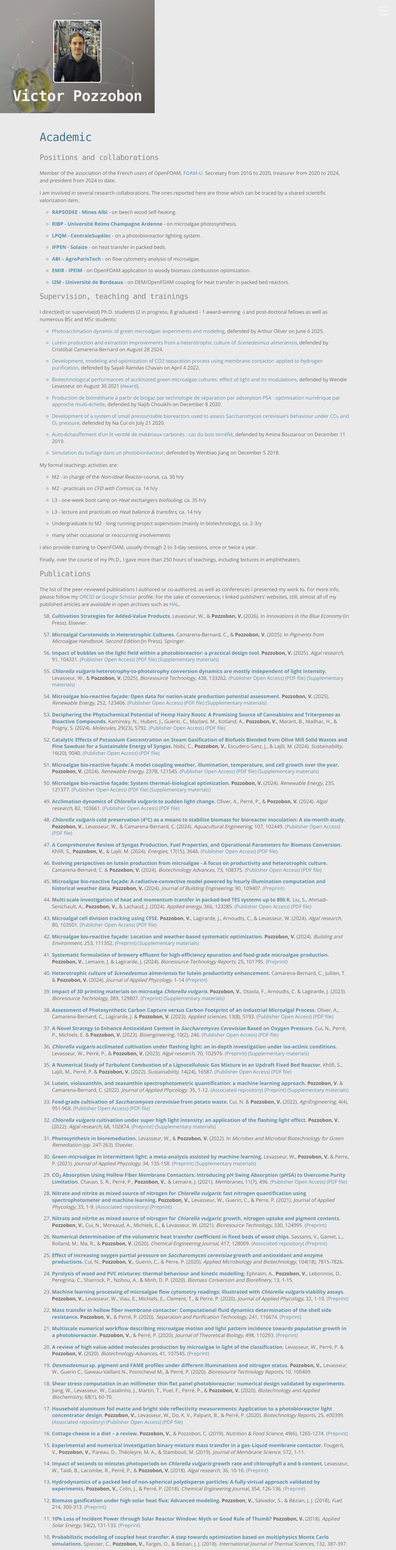
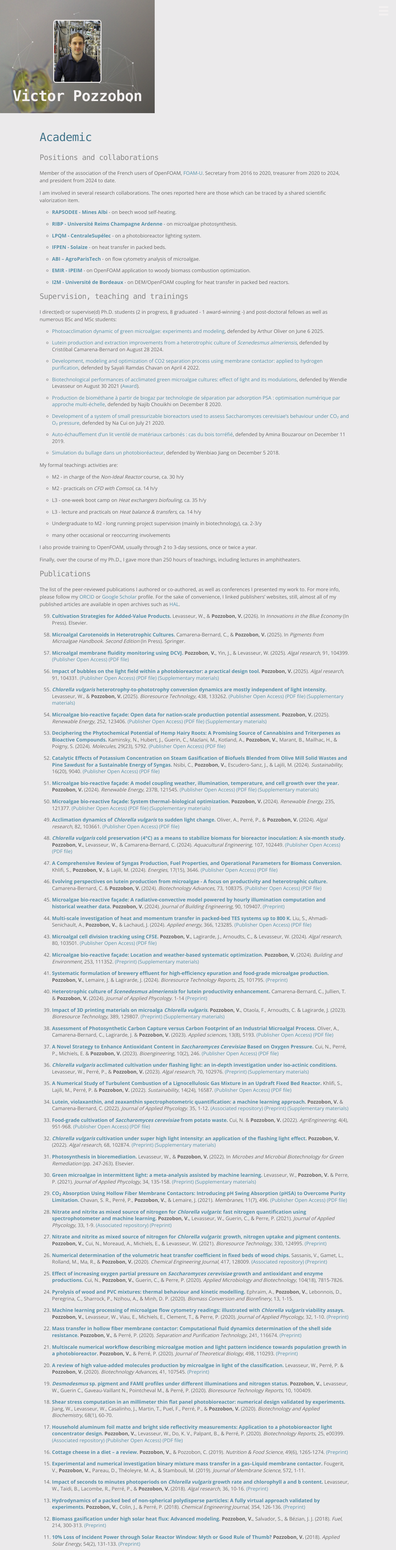
Before and after one commit to victorpozzobon/victorpozzobon.github.io, a Jekyll site: the page built from _pages/academic.md, in a window 1280 px wide. Shown: the top 5000 px of the page at 31% size. Built offline with Jekyll 4.4.1, drawn with Linux system fonts in a browser that asks for light colours.

Commit message:
Preprint part 1

```diff
--- a/_pages/academic.md
+++ b/_pages/academic.md
@@ -82,6 +82,8 @@ I presented my work to. For more info, please follow my [ORCID](https://orcid.or
 0. [**Cultivation Strategies for Added-Value Products.**](https://doi.org/) Levasseur, W., & **Pozzobon, V.** (2026). In _Innovations in the Blue Economy_ (In Press). Elsevier.
 
 0. [**Microalgal Carotenoids in Heterotrophic Cultures.**](https://doi.org/) Camarena-Bernard, C., & **Pozzobon, V.** (2025). In _Pigments from Microalgae Handbook. Second Edition_ (In Press).  Springer.
+
+0. [**Microalgal membrane fluidity monitoring using DCVJ.**](https://doi.org/10.1016/j.algal.2025.104399) **Pozzobon, V.**, Yin, J., & Levasseur, W. (2025).  _Algal research_, 91, 104399. [(Publisher Open Access)](https://www.sciencedirect.com/science/article/pii/S2211926425005107/pdfft?md5=2b885a04b0a9d460ce675f49ce7b76fb&pid=1-s2.0-S2211926425005107-main.pdf) [(PDF file)](/assets/preprints/Pozzobon_2025_c.pdf)
 
 0. [**Impact of bubbles on the light field within a photobioreactor: a practical design tool.**](https://doi.org/10.1016/j.algal.2025.104331) **Pozzobon, V.** (2025).  _Algal research_, 91, 104331. [(Publisher Open Access)](https://www.sciencedirect.com/science/article/pii/S2211926425004424/pdfft?md5=6988ed52816089b96d63ec3f0f13466b&pid=1-s2.0-S2211926425004424-main.pdf) [(PDF file)](/assets/preprints/Pozzobon_2025_b.pdf) [(Supplementary materials)](/assets/preprints/Pozzobon_2025_b_Supplementary_Materials.pdf)
 
```
